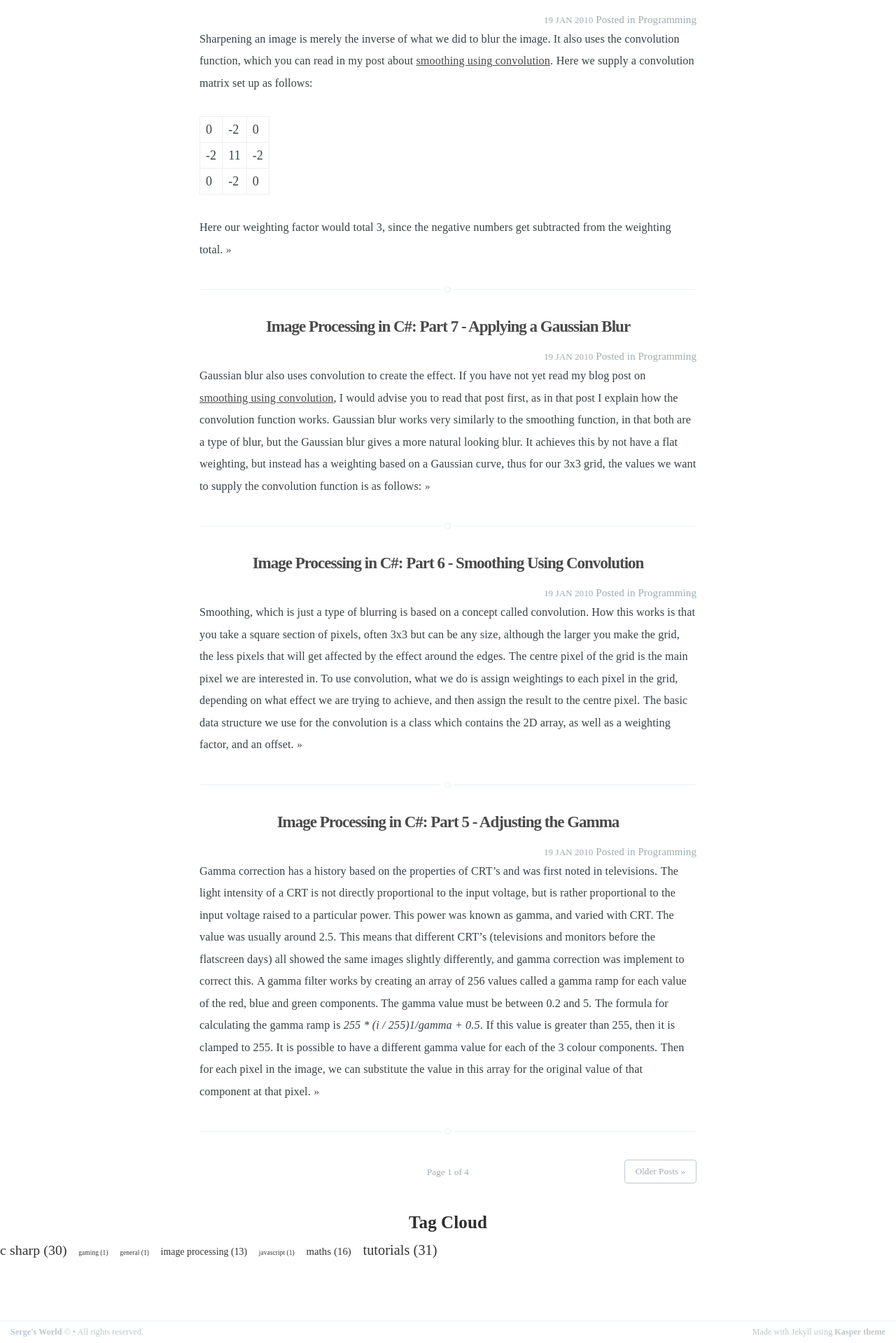
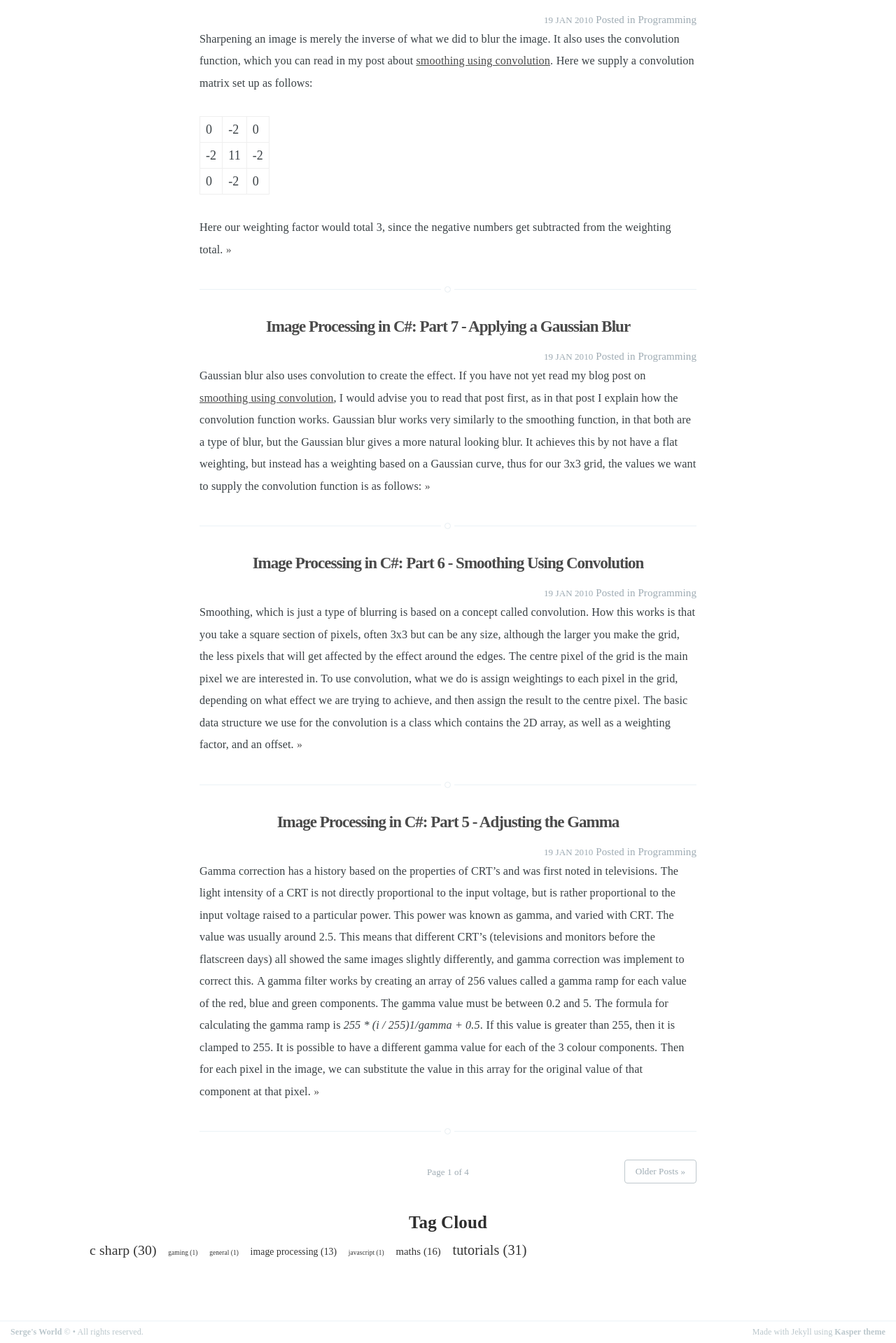
Before and after one commit to sjmeunier/sjmeunier.github.io, a Jekyll site: the page built from index.html, in a window 1280 px wide. Shown: the part 2810-4729 px from the top of the page at 70% size. Built offline with Jekyll 4.4.1, drawn with Linux system fonts in a browser that asks for light colours; some web fonts are replaced; the list of posts is cut into pages by our own code.

Commit message:
updated  tagcloud style

```diff
--- a/assets/css/screen.css
+++ b/assets/css/screen.css
@@ -425,6 +425,13 @@ iframe, .fluid-width-video-wrapper {
 margin on the iframe, cause it breaks stuff. */
 .fluid-width-video-wrapper iframe {
     margin: 0;
+}
+
+.tagcloud.home {
+    position: relative;
+    width: 80%;
+	max-width: 1300px;
+    margin: 2rem auto 0rem auto;
 }
 
 .tagcloud h3 {
@@ -1521,6 +1528,12 @@ body:not(.post-template) .post-title.list {
         line-height: 1.65em;
     }
 
+    .tagcloud.home {
+    	width:auto;
+        margin-left: 16px;
+        margin-right: 16px;
+    }
+
     .post-template .post-header {
         margin-bottom: 2rem;
     }
--- a/index.html
+++ b/index.html
@@ -37,7 +37,7 @@ cover: false
 
     {% include pagination.html %}
 
-        <section class="tagcloud">
+        <section class="tagcloud home">
         	{% include tagcloud.html %}
         <section>
 
```
